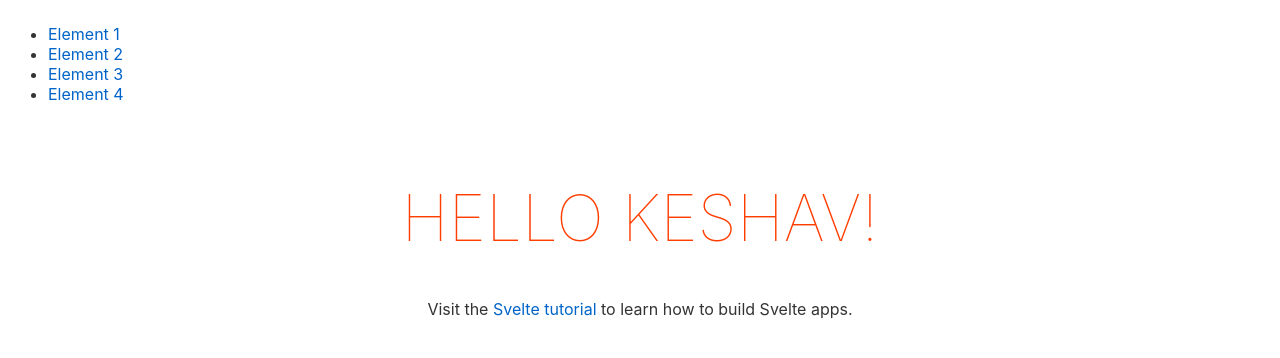
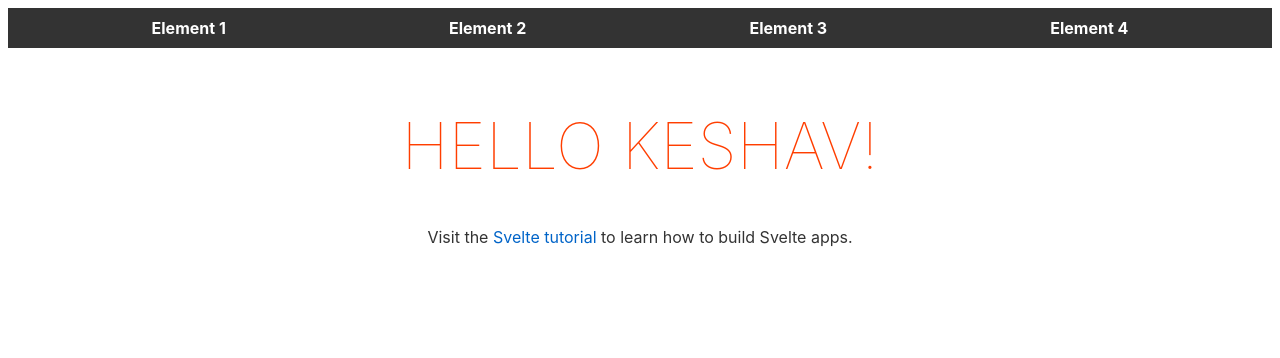
Before and after one commit to kjagannath3/personal_website, a Svelte app in the folder svelte-app/: page / in a window 1280 px wide. Shown: the top 358 px of the page. Built offline with nearby package versions, Linux system fonts and the light colour scheme.

Commit message:
basic navbar styling

```diff
--- a/svelte-app/src/Navbar.svelte
+++ b/svelte-app/src/Navbar.svelte
@@ -14,3 +14,40 @@
         </ul>
     </div>
 </nav>
+
+
+<style>
+    nav {
+        background-color: #333; /* Dark background */
+        color: white;
+        padding: 10px 0;
+    }
+
+    nav div {
+        max-width: 1200px; /* Maximum width */
+        margin: 0 auto;
+        padding: 0 20px;
+    }
+
+    ul {
+        list-style: none; /* Remove default list styling */
+        padding: 0;
+        margin: 0;
+        display: flex; /* Align items in a row */
+        justify-content: space-around; /* Even space between the items */
+    }
+
+    li {
+        margin: 0 10px; /* Spacing between list items */
+    }
+
+    a {
+        color: white; /* White text color for links */
+        text-decoration: none; /* Remove underline from links */
+        font-weight: bold;
+    }
+
+    a:hover {
+        color: #ddd; /* Light grey on hover */
+    }
+</style>
```
